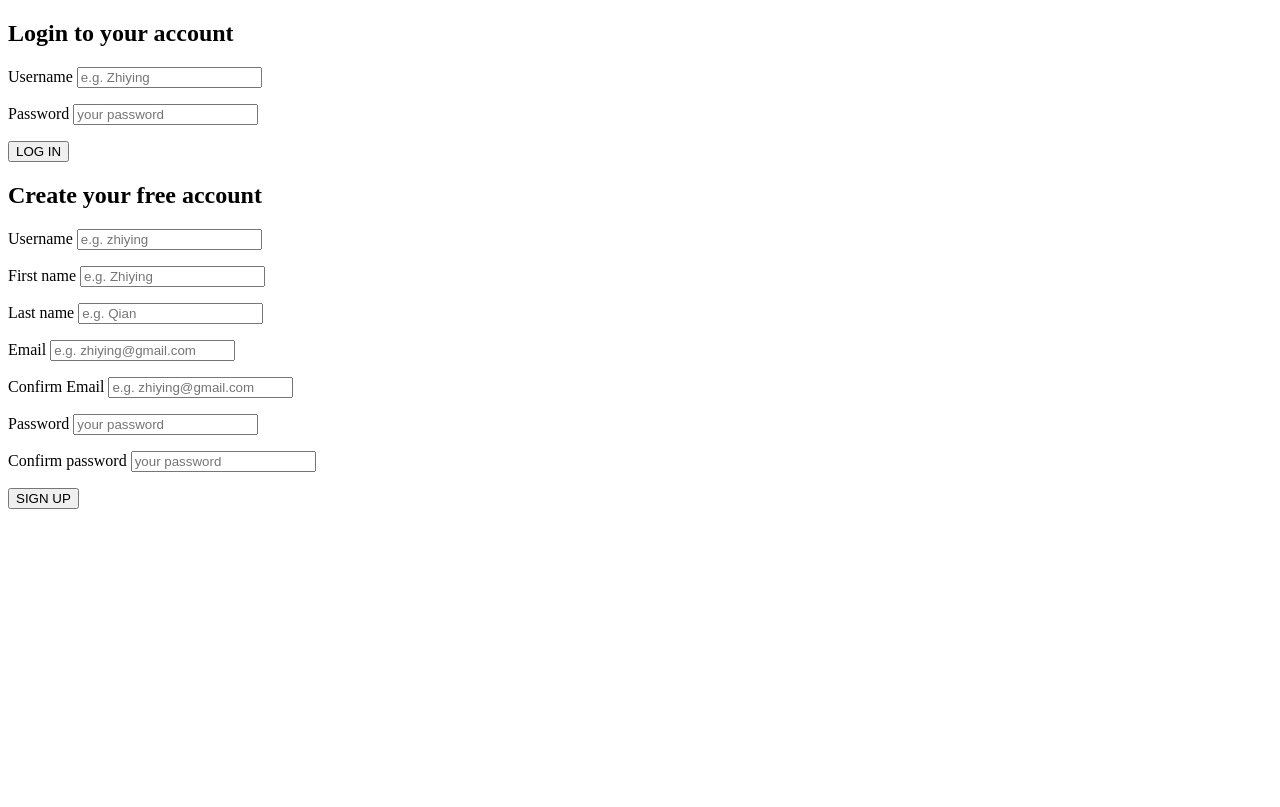
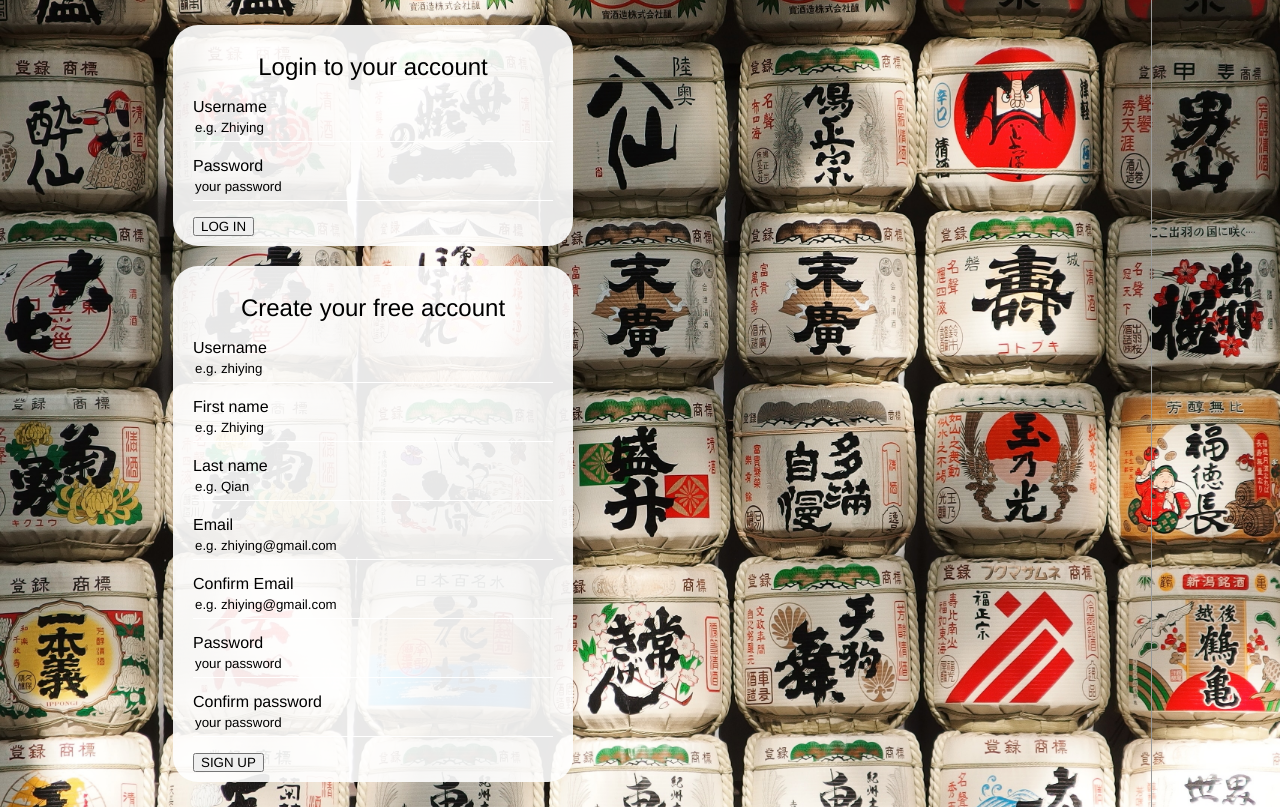
Before and after one commit to AlanWithCS/Slotify, a PHP site: page /register.php in a window 1280 px wide. Before the commit the page ends 509 px from the top, so only its background shows below. Run offline with PHP 8.4, Linux system fonts and the light colour scheme.

Commit message:
front page css

```diff
--- /dev/null
+++ b/assets/css/register.css
@@ -0,0 +1,94 @@
+html, body {
+	padding: 0;
+	margin: 0;
+	height: 100%;
+}
+
+#background {
+	background-image: url(../images/wallpaper1.jpg);
+    background-position: center;
+    background-size: cover;
+    background-color: #000;
+    display: table;
+    height: 100%;
+    width: 100%;
+}
+
+#loginContainer * {
+	color: #000;
+	font-family: "Helvetica Neue", "Helvetica", "Arial", sans-serif;
+	font-weight: normal;
+	line-height: 1em;
+	box-sizing: border-box;
+}
+
+
+#loginContainer {
+	width: 80%;
+	margin: 0 auto;
+	/*position: relative;*/
+	/*max-width: 1024px;*/
+}
+
+#loginRegisterContainer {
+	/*float: left;*/
+	border-right: 1px solid #999;
+	padding: 5px 45px;
+}
+
+::-webkit-input-placeholder { /* WebKit, Blink, Edge */
+    color:    #000;
+}
+:-moz-placeholder { /* Mozilla Firefox 4 to 18 */
+   color:    #000;
+   opacity:  1;
+}
+::-moz-placeholder { /* Mozilla Firefox 19+ */
+   color:    #000;
+   opacity:  1;
+}
+:-ms-input-placeholder { /* Internet Explorer 10-11 */
+   color:    #000;
+}
+::-ms-input-placeholder { /* Microsoft Edge */
+   color:    #000;
+}
+
+::placeholder { /* Most modern browsers support this now. */
+   color:    #000;
+}
+
+.inputContainer {
+	width: 400px;
+	padding: 10px 20px;
+	margin-top: 20px;
+	margin-bottom:20px;
+	/* 	float: left; */
+	border-radius: 25px;
+
+	background-color: #fff;
+	background: rgba(255,255,255,0.9);
+}
+
+
+.inputContainer h2 {
+	text-align: center;
+}
+
+.inputContainer label {
+	font-size: 16px;
+    margin-top: 15px;
+}
+
+.inputContainer input[type="text"],
+.inputContainer input[type="email"],
+.inputContainer input[type="password"]
+ {
+	display: block;
+    background-color: transparent;
+    border: 0;
+    border-bottom: 1px solid #fff;
+    height: 27px;
+    line-height: 27px;
+    width: 100%;
+}
--- a/register.php
+++ b/register.php
@@ -19,9 +19,13 @@
 <html>
 <head>
 	<title>Welcome to Slotify!</title>
+	<link rel="stylesheet" type="text/css" href="./assets/css/register.css">
 </head>
 <body>
-	<div id="inputContainer">
+	<div id="background">
+		<div id="loginContainer">
+			<div id="loginRegisterContainer">
+				<div class="inputContainer">
 					<form id="loginForm" action="register.php" method="POST">
 						<h2>Login to your account</h2>
 						<p>
@@ -35,8 +39,9 @@
 						</p>
 						<button type="submit" name="loginButton">LOG IN</button>
 					</form>
+				</div>
 
-
+				<div class="inputContainer">
 					<form id="registerForm" action="register.php" method="POST">
 						<h2>Create your free account</h2>
 						<p>
@@ -48,7 +53,7 @@
 
 						<p>
 							<?php echo $account->getError(Constants::$firstNameCharacters);	?>
-				<label for="firstName">First name</label>
+							<label 	for="firstName">First name</label>
 							<input id="firstName" name="firstName" type="text" value="<?php getInputValue('firstName') ?>" placeholder="e.g. Zhiying" required>
 						</p>
 
@@ -86,6 +91,10 @@
 
 						<button type="submit" name="registerButton">SIGN UP</button>
 					</form>
+				</div>
+			</div>
+
+		</div>
 
 	</div>
 </body>
```
Also changed, not shown: assets/images/wallpaper1.jpg (added), 3 other files. Lines whose indentation alone changed are shown as unchanged.
